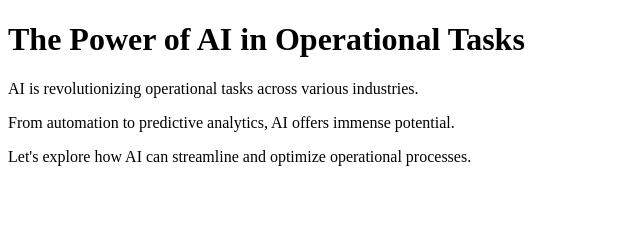
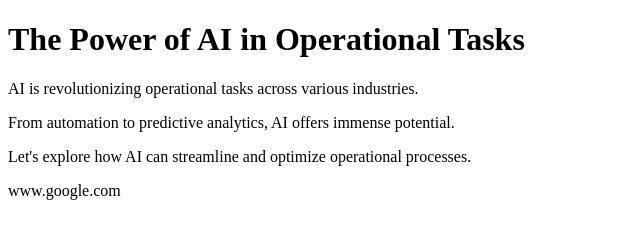
Before and after one commit to glennbutt22/Bio, a plain HTML site: page index.html in a window 1280 px wide. Shown: the whole page, without its empty margins (0-640 px from the left). Drawn offline with Linux system fonts and the light colour scheme.

Commit message:
Update index.html

```diff
--- a/index.html
+++ b/index.html
@@ -11,5 +11,6 @@
     <p>AI is revolutionizing operational tasks across various industries.</p>
     <p>From automation to predictive analytics, AI offers immense potential.</p>
     <p>Let's explore how AI can streamline and optimize operational processes.</p>
+    <href>www.google.com</href>
 </body>
 </html>
```
